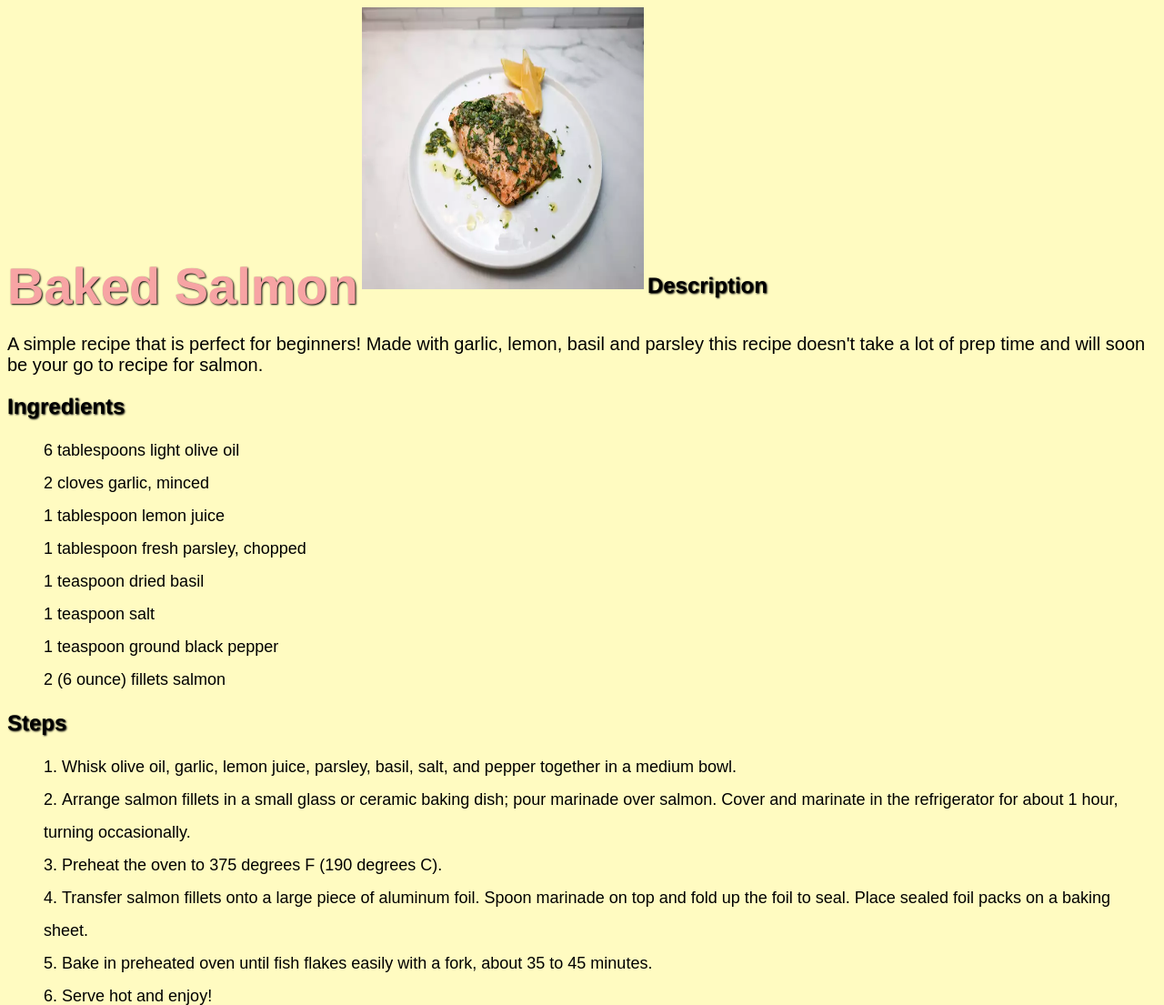
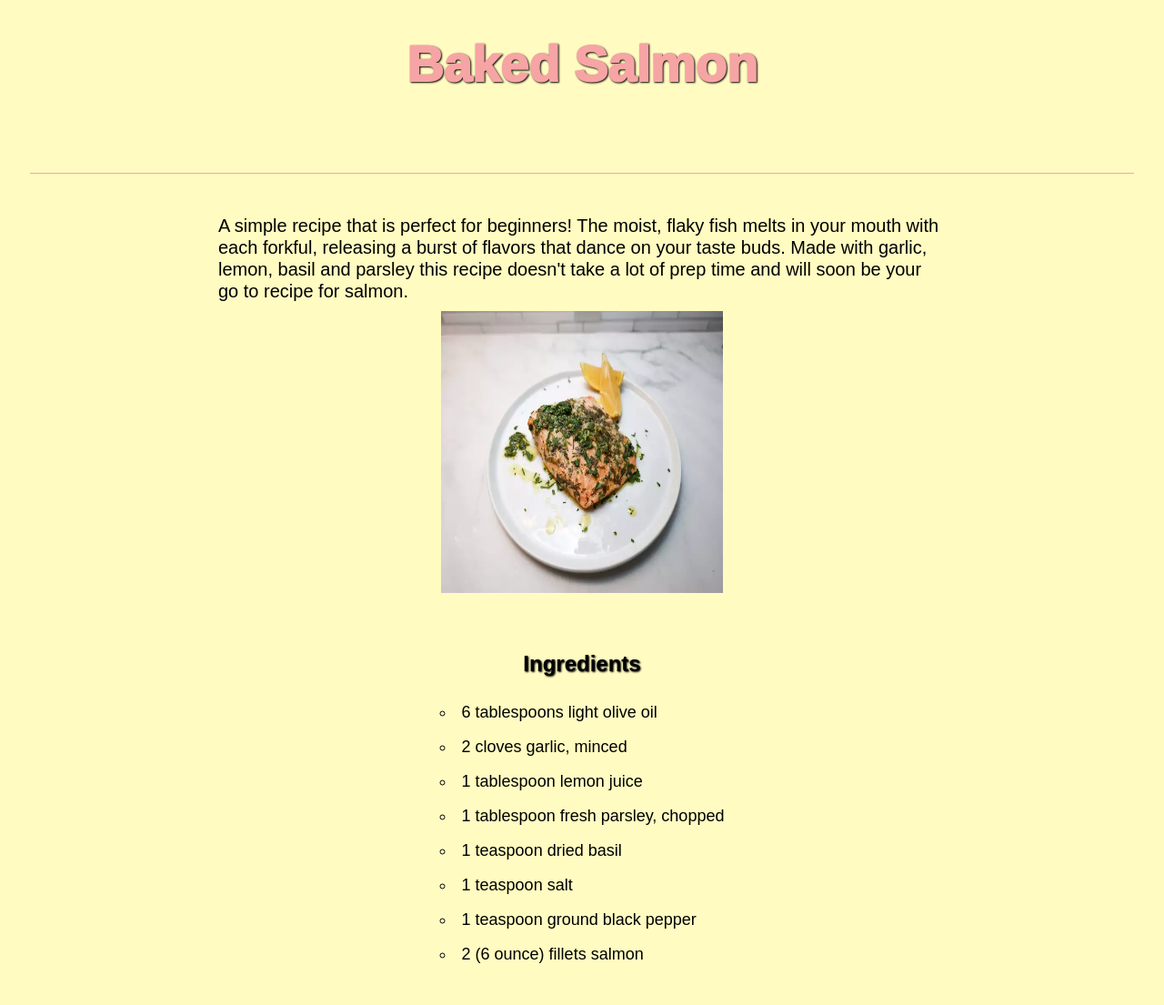
Before and after one commit to ejun95/odin-recipes, a plain HTML site: page recipes/baked_salmon.html in a window 1280 px wide. Shown: the top 1105 px of the page at 91% size. Drawn offline with Linux system fonts and the light colour scheme.

Commit message:
Change recipe pages using box model

```diff
--- a/recipes/baked_salmon.html
+++ b/recipes/baked_salmon.html
@@ -8,14 +8,18 @@
   </head>
 
   <body>
-    <h1 class="header">Baked Salmon</h1>
+    <div class="page-header">
+      <h1 class="section-header">Baked Salmon</h1>
+    </div>
+
+    <div class="container">
+      <p class="container-text">A simple recipe that is perfect for beginners! The moist, flaky fish melts in your mouth with each forkful, releasing a burst of flavors that dance on your taste buds. Made with garlic, lemon, basil and parsley this recipe doesn't take a lot of prep time and will soon be your go to recipe for salmon.</p>
 
       <img src="../images/baked_salmon.jpg" alt="Delicious baked salmon" height="310" width="310">
+    </div>
 
-    <h2 class="header">Description</h2>
-    <p>A simple recipe that is perfect for beginners! Made with garlic, lemon, basil and parsley this recipe doesn't take a lot of prep time and will soon be your go to recipe for salmon.</p>
-
-    <h2 class="header">Ingredients</h2>
+    <div class="container">
+      <h2 class="container-header">Ingredients</h2>
       <ul class="recipe-ingredients">
         <li>6 tablespoons light olive oil</li>
         <li>2 cloves garlic, minced</li>
@@ -26,8 +30,10 @@
         <li>1 teaspoon ground black pepper</li>
         <li>2 (6 ounce) fillets salmon</li>
       </ul>
+    </div>
 
-    <h2 class="header">Steps</h2>
+    <div class="container">
+      <h2 class="container-header">Steps</h2>
       <ol class="recipe-steps">
         <li>Whisk olive oil, garlic, lemon juice, parsley, basil, salt, and pepper together in a medium bowl. </li>
         <li>Arrange salmon fillets in a small glass or ceramic baking dish; pour marinade over salmon. Cover and marinate in the refrigerator for about 1 hour, turning occasionally. </li>
@@ -36,6 +42,7 @@
         <li>Bake in preheated oven until fish flakes easily with a fork, about 35 to 45 minutes. </li>
         <li>Serve hot and enjoy! </li>
       </ol>
+    </div>
   </body>
 
 </html>
--- a/style.css
+++ b/style.css
@@ -7,6 +7,8 @@
 
 body {
   background-color: #FFFBC1;
+  font-family: Arial, Helvetica, sans-serif;
+  text-align: center;
 }
 
 /* Card styling */
@@ -15,7 +17,8 @@ body {
 }
 
 .card {
-  background-color: white;
+  background-color: #B6E2A1;
+  border-radius: 10px;
   display: inline-block;
   padding: 0;
   margin: 10px;
@@ -23,24 +26,15 @@ body {
 
 p {
   font-size: 20px;
-  font-family: Arial, Helvetica, sans-serif;
 }
 
 /* Styles for headers */
 .page-header {
+  text-shadow: 1px 1px 2px black;
   border-bottom: 1px solid #F7A4A4;
   padding-bottom: 50px;
   margin: 25px ;
   text-align: center;
-}
-
-.header {
-  font-family:Helvetica, sans-serif;
-  text-shadow: 1px 1px 2px black;
-  text-align: center;
-  display: inline;
-  padding-bottom: 10px;
-  vertical-align: middle;
 }
 
 h1 {
@@ -49,10 +43,12 @@ h1 {
   font-weight: 1000;
 }
 
-/* h2 {
-  background-color: #FEBE8C;
-  color: white;
-} */
+.container-header {
+  text-shadow: 1px 1px 2px black;
+  text-align: center;
+  padding-bottom: 10px;
+  vertical-align: middle;
+}
 
 .recipes-header {
   vertical-align: center;
@@ -65,6 +61,8 @@ h1 {
   display: inline;
   vertical-align: middle;
 }
+
+/* For icons */
 
 .icon {
   display: inline;
@@ -81,22 +79,46 @@ h1 {
   height: 50px;
 }
 
+.container {
+  margin-bottom: 20px;
+  padding: 10px;
+}
+
+.container-text {
+  text-align: left;
+  margin: 10px auto;
+  max-width: 800px;
+  word-wrap: break-word;
+  line-height: 1.2em;
+}
+
 /* Styles for unordered and ordered lists */
 
+.container ul, .container ol {
+  display: inline-block;
+}
+
 ul, ol {
-  line-height: 2;
+  padding: 0;
+  margin: 0;
+  line-height: 1;
   list-style-position: inside;
 }
 
-ul {
-  list-style-type: none;
+.container ul {
+  list-style-type:circle;
 }
 
 .recipe-list li,
 .recipe-ingredients li,
 .recipe-steps li {
-  font-family:Arial, Helvetica, sans-serif;
+  max-width: 800px;
+  word-wrap: break-word;
+
   font-size: 18px;
+  padding: 0;
+  margin-bottom: 20px;
+  text-align: left;
 }
 
 a {
```
Also changed, not shown: recipes/spaghetti.html (+13 -7 lines), recipes/spam_musubi.html (+15 -6 lines). Lines whose indentation alone changed are shown as unchanged.
